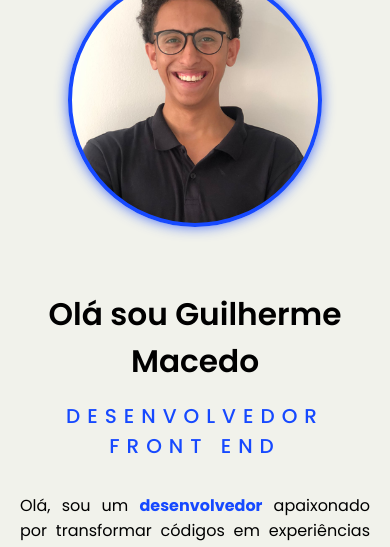
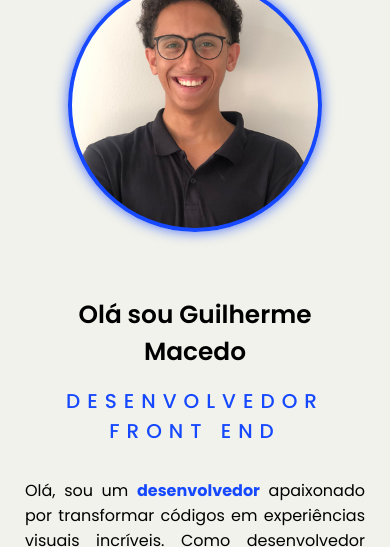
Before and after one commit to Yguilhermemacedo/Portifolio, a plain HTML site: page index.html in a window 390 px wide. Shown: the part 111-658 px from the top of the page. Drawn offline with nearby package versions, Linux system fonts and the light colour scheme.

Commit message:
Largura do home

```diff
--- a/celular.css
+++ b/celular.css
@@ -13,6 +13,7 @@
 @media (max-width:767px) {
 
     body{
+        max-width: 100vw;
         background-color: var(--branco);
     }
 
@@ -117,9 +118,10 @@
     }
 
     #home{
-        height: 100vh;
+        height: 105vh;
+        max-width: 100%;
         padding-top: 15rem;
-        padding: 20px;
+        padding: 25px;
         font-family: var(--fonte-principal);
     }
 
@@ -139,7 +141,7 @@
 
     .tittle-home{
         text-align: center;
-        font-size: 1.95rem;
+        font-size: 1.55rem;
         font-weight: 600;
         margin-bottom: 1rem;
     }
```
